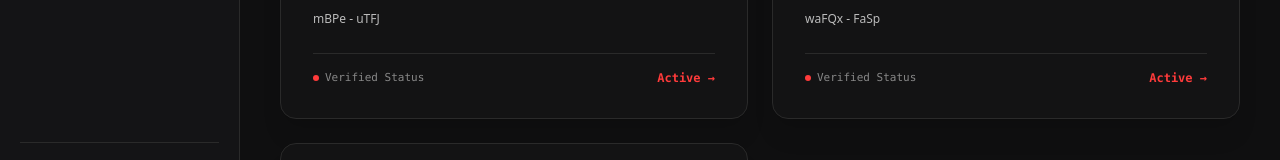
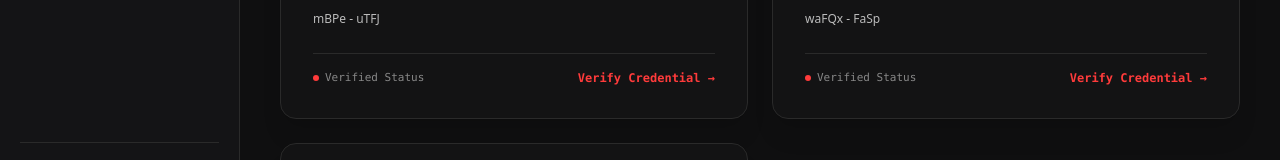
Before and after one commit to ryd3r-37/portfolio-nuxt, a Nuxt app: page /certification in a window 1280 px wide. Shown: the part 558-718 px from the top of the page. Built offline with nearby package versions, Linux system fonts and the light colour scheme.

Commit message:
Fix certification inspect and link redirection

```diff
--- a/app/pages/certification.vue
+++ b/app/pages/certification.vue
@@ -2,6 +2,7 @@
 import { ref } from 'vue'
 
 const navOpen = ref(false)
+const selectedCertification = ref(null)
 
 const certifications = ref([
   {
@@ -10,7 +11,8 @@ const certifications = ref([
     date: 'May 2026',
     code: 'CREDENTIAL VERIFICATION CODE',
     desc: 'mBPe - uTFJ',
-    badge: '/images/personal/CertWord_page-0001.jpg'
+    badge: '/images/personal/CertWord_page-0001.jpg',
+    verifyUrl: 'https://www.certiport.com/portal/pages/credentialverification.aspx'
   },
   {
     title: 'Specialist in Java',
@@ -18,7 +20,8 @@ const certifications = ref([
     date: 'May 2026',
     code: 'CREDENTIAL VERIFICATION CODE',
     desc: 'waFQx - FaSp',
-    badge: '/images/personal/CertJava_page-0001.jpg'
+    badge: '/images/personal/CertJava_page-0001.jpg',
+    verifyUrl: 'https://www.certiport.com/portal/pages/credentialverification.aspx'
   },
   {
     title: 'IT Specialist - Databases',
@@ -26,13 +29,17 @@ const certifications = ref([
     date: 'June 2026',
     code: 'CERT-DATABASE-2026',
     desc: 'wYPQX - 2FvB',
-    badge: '/images/personal/CertDatabase_page-0001.jpg'
+    badge: '/images/personal/CertDatabase_page-0001.jpg',
+    verifyUrl: 'https://www.certiport.com/portal/pages/credentialverification.aspx'
   }
 ])
 </script>
 
 <template>
-  <div class="bg-[#0f0f10] text-[#ddd] flex min-h-screen flex-col md:flex-row font-inter transition-colors duration-300 relative overflow-hidden">
+  <div
+    class="bg-[#0f0f10] text-[#ddd] flex min-h-screen flex-col md:flex-row font-inter transition-colors duration-300 relative overflow-hidden"
+    @keydown.esc.window="selectedCertification = null"
+  >
 
     <div class="absolute -top-32 -right-32 w-96 h-96 bg-[#ff3b3b]/10 rounded-full blur-3xl pointer-events-none"></div>
     <div class="absolute -bottom-32 -left-32 w-96 h-96 bg-[#ff3b3b]/5 rounded-full blur-3xl pointer-events-none"></div>
@@ -112,7 +119,7 @@ const certifications = ref([
         </div>
 
         <div class="grid grid-cols-1 lg:grid-cols-2 gap-6">
-          <div
+          <article
             v-for="cert in certifications"
             :key="cert.title"
             class="rounded-2xl border border-[#2a2a2a] p-6 md:p-8 bg-[#141416]/90 backdrop-blur-sm shadow-xl flex flex-col justify-between hover:border-[#ff3b3b]/50 transition duration-300 group"
@@ -125,14 +132,19 @@ const certifications = ref([
                 <span class="text-xs text-[#888] font-mono tracking-wider">{{ cert.date }}</span>
               </div>
 
-              <div class="w-full aspect-[16/10] rounded-xl bg-[#1a1a1c] border border-[#2a2a2a] p-3 mb-6 flex items-center justify-center overflow-hidden group-hover:border-[#ff3b3b]/40 transition">
+              <button
+                type="button"
+                class="w-full aspect-[16/10] rounded-xl bg-[#1a1a1c] border border-[#2a2a2a] p-3 mb-6 flex items-center justify-center overflow-hidden group-hover:border-[#ff3b3b]/40 transition cursor-zoom-in"
+                :aria-label="`Zoom in on ${cert.title} certificate`"
+                @click="selectedCertification = cert"
+              >
                 <img
                   :src="cert.badge"
                   :alt="cert.title"
                   class="w-full h-full object-contain rounded transform group-hover:scale-105 transition duration-500"
                   @error="$event.target.src='/images/background/logo.png'"
                 />
-              </div>
+              </button>
 
               <h2 class="text-xl font-bold text-white group-hover:text-[#ff3b3b] transition leading-snug mb-1">{{ cert.title }}</h2>
               <span class="text-[11px] text-[#888] font-mono block mb-4">{{ cert.code }}</span>
@@ -144,15 +156,44 @@ const certifications = ref([
               <span class="text-[11px] text-[#888] font-mono flex items-center gap-1.5">
                 <span class="w-1.5 h-1.5 rounded-full bg-[#ff3b3b]"></span> Verified Status
               </span>
-              <span class="text-xs font-semibold text-[#ff3b3b] group-hover:translate-x-1 transition flex items-center gap-1 font-mono">
-                Active &rarr;
-              </span>
+              <a
+                :href="cert.verifyUrl"
+                target="_blank"
+                rel="noopener noreferrer"
+                class="text-xs font-semibold text-[#ff3b3b] hover:translate-x-1 transition flex items-center gap-1 font-mono"
+              >
+                Verify Credential &rarr;
+              </a>
             </div>
-          </div>
+          </article>
         </div>
 
       </div>
     </main>
 
+    <div
+      v-if="selectedCertification"
+      class="fixed inset-0 z-[100] bg-black/90 p-4 flex items-center justify-center"
+      role="dialog"
+      aria-modal="true"
+      :aria-label="`${selectedCertification.title} certificate preview`"
+      @click.self="selectedCertification = null"
+    >
+      <button
+        type="button"
+        class="absolute top-4 right-4 rounded-lg border border-white/20 bg-[#1a1a1c] px-4 py-2 text-sm text-white hover:border-[#ff3b3b] transition"
+        aria-label="Close certificate preview"
+        @click="selectedCertification = null"
+      >
+        Close
+      </button>
+      <img
+        :src="selectedCertification.badge"
+        :alt="selectedCertification.title"
+        class="max-h-[85vh] max-w-[95vw] object-contain rounded shadow-2xl"
+        @click.stop
+      />
+    </div>
+
   </div>
 </template>
```
